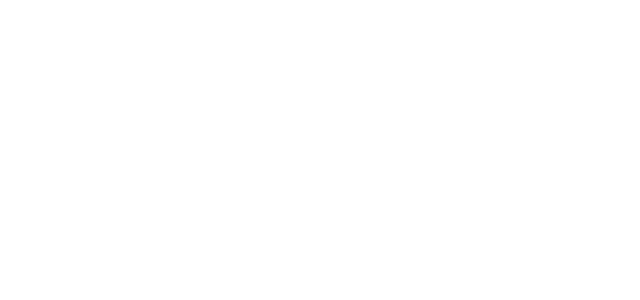
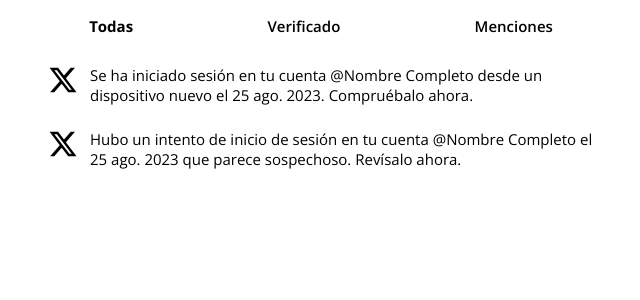
Before and after one commit to No-Country/s10-04-t-python-react-twitter, a React (Vite) app in the folder front/: page /notifications in a window 1280 px wide. Before the commit this address had no page. Shown: the top 300 px of the page, without its empty margins (319-959 px from the left). Built offline with nearby package versions, Linux system fonts and the light colour scheme.

Commit message:
feat: notifications

```diff
--- /dev/null
+++ b/front/src/Components/notifications/all-notifications.tsx
@@ -0,0 +1,13 @@
+import React from "react";
+import NotificationSystem from "./notification-system";
+
+const AllNotifications: React.FC = () => {
+  return (
+    <>
+      <NotificationSystem text="Se ha iniciado sesión en tu cuenta @Nombre Completo desde un dispositivo nuevo el 25 ago. 2023. Compruébalo ahora." />
+      <NotificationSystem text="Hubo un intento de inicio de sesión en tu cuenta @Nombre Completo el 25 ago. 2023 que parece sospechoso. Revísalo ahora." />
+    </>
+  );
+};
+
+export default AllNotifications;
--- /dev/null
+++ b/front/src/Components/notifications/metions-notifications.tsx
@@ -0,0 +1,22 @@
+import React from "react";
+
+const MentionsNotifications: React.FC = () => {
+  return (
+    <section className="w-full p-4">
+      <div className=" w-[60%] m-auto">
+        <img
+          src="https://abs.twimg.com/responsive-web/client-web/verification-check-400x200.v1.46c9cb39.png"
+          alt=""
+          className=""
+        />
+        <div>
+          <h2 className="text-[31px] font-extrabold leading-9">
+            No hay nada que ver aquí. Por ahora.
+          </h2>
+        </div>
+      </div>
+    </section>
+  );
+};
+
+export default MentionsNotifications;
--- /dev/null
+++ b/front/src/Components/notifications/notification-system.tsx
@@ -0,0 +1,30 @@
+import React from "react";
+
+type textopost = { text: string };
+
+const NotificationSystem: React.FC<textopost> = ({ text }) => {
+  return (
+    <div className="w-full flex px-4 py-3">
+      <div className="w-10 h-10 mr-3 flex justify-end items-start">
+        <div className="w-[30px] h-[30px]">
+          <svg
+            viewBox="0 0 24 24"
+            aria-hidden="true"
+            className="r-18jsvk2 r-4qtqp9 r-yyyyoo r-yucp9h r-dnmrzs r-bnwqim r-1plcrui r-lrvibr"
+          >
+            <g>
+              <path d="M18.244 2.25h3.308l-7.227 8.26 8.502 11.24H16.17l-5.214-6.817L4.99 21.75H1.68l7.73-8.835L1.254 2.25H8.08l4.713 6.231zm-1.161 17.52h1.833L7.084 4.126H5.117z"></path>
+            </g>
+          </svg>
+        </div>
+      </div>
+      <div className="flex-1">
+        <p className="font-normal text-[15px] leading-5 text-textblack">
+          {text}
+        </p>
+      </div>
+    </div>
+  );
+};
+
+export default NotificationSystem;
--- /dev/null
+++ b/front/src/Components/notifications/tab-notifications.tsx
@@ -0,0 +1,78 @@
+import React, { useState } from "react";
+import AllNotifications from "./all-notifications";
+import VerifiedNotifications from "./verified-notifications";
+import MentionsNotifications from "./metions-notifications";
+
+enum Tab {
+  ALL = "all",
+  VERIFIED = "verified",
+  MENTIONS = "mentions",
+}
+
+const TabContent: React.FC<{ activeTab: Tab }> = ({ activeTab }) => {
+  switch (activeTab) {
+    case Tab.VERIFIED:
+      return <VerifiedNotifications />;
+    case Tab.MENTIONS:
+      return <MentionsNotifications />;
+    case Tab.ALL:
+    default:
+      return <AllNotifications />;
+  }
+};
+
+const TabNotifications: React.FC = () => {
+  const [activeTab, setActiveTab] = useState<Tab>(Tab.ALL);
+
+  return (
+    <div className="w-full">
+      <div className="flex w-full h-[53px]">
+        <button
+          type="button"
+          onClick={() => setActiveTab(Tab.ALL)}
+          className={`relative flex items-center justify-center grow text-[15px] hover:bg-graylight ${
+            activeTab == "all"
+              ? "text-textblack font-bold"
+              : "text-textlight font-semibold"
+          }`}
+        >
+          Todas
+          {activeTab == "all" && (
+            <span className="absolute bottom-0 w-[56px] h-1 bg-primary rounded-sm" />
+          )}
+        </button>
+        <button
+          type="button"
+          onClick={() => setActiveTab(Tab.VERIFIED)}
+          className={`relative flex items-center justify-center grow text-[15px] hover:bg-graylight ${
+            activeTab == "verified"
+              ? "text-textblack font-bold"
+              : "text-textlight font-semibold"
+          }`}
+        >
+          Verificado
+          {activeTab == "verified" && (
+            <span className="absolute bottom-0 w-[75px] h-1 bg-primary rounded-sm" />
+          )}
+        </button>
+        <button
+          type="button"
+          onClick={() => setActiveTab(Tab.MENTIONS)}
+          className={`relative flex items-center justify-center grow text-[15px] hover:bg-graylight ${
+            activeTab == "mentions"
+              ? "text-textblack font-bold"
+              : "text-textlight font-semibold"
+          }`}
+        >
+          Menciones
+          {activeTab == "mentions" && (
+            <span className="absolute bottom-0 w-[79px] h-1 bg-primary rounded-sm" />
+          )}
+        </button>
+      </div>
+      <TabContent activeTab={activeTab} />
+    </div>
+  );
+};
+
+export default TabNotifications;
--- /dev/null
+++ b/front/src/Components/notifications/verified-notifications.tsx
@@ -0,0 +1,22 @@
+import React from "react";
+
+const VerifiedNotifications: React.FC = () => {
+  return (
+    <section className="w-full p-4">
+      <div className=" w-[60%] m-auto">
+        <img
+          src="https://abs.twimg.com/responsive-web/client-web/verification-check-400x200.v1.46c9cb39.png"
+          alt=""
+          className=""
+        />
+        <div>
+          <h2 className="text-[31px] font-extrabold leading-9">
+            No hay nada que ver aquí. Por ahora.
+          </h2>
+        </div>
+      </div>
+    </section>
+  );
+};
+
+export default VerifiedNotifications;
--- /dev/null
+++ b/front/src/Pages/Notifications.tsx
@@ -0,0 +1,12 @@
+import TabNotifications from "../Components/notifications/tab-notifications";
+
+const Notifications: React.FC = () => {
+  return (
+    <main className="flex justify-center w-full min-h-screen">
+      <section className="w-full max-w-[598px]">
+        <TabNotifications />
+      </section>
+    </main>
+  );
+};
+export default Notifications;
--- a/front/src/router/AppRouter.tsx
+++ b/front/src/router/AppRouter.tsx
@@ -1,24 +1,27 @@
 import { BrowserRouter, Route, Routes } from "react-router-dom";
 import { lazy, Suspense } from "react";
+import Notifications from "../Pages/Notifications";
 
 const Login: React.LazyExoticComponent<() => JSX.Element> = lazy(
   () => import("../Pages/Login")
 );
 const Home: React.LazyExoticComponent<() => JSX.Element> = lazy(
-    () => import ("../Pages/Home"))
+  () => import("../Pages/Home")
+);
 const PostTweets: React.LazyExoticComponent<() => JSX.Element> = lazy(
-    () => import ("../Pages/PostTweets")
-)
+  () => import("../Pages/PostTweets")
+);
 
 export default function AppRouter(): JSX.Element {
   return (
     <Suspense fallback={<h1>loading...</h1>}>
       <BrowserRouter>
         <Routes>
-            <Route path="/" element={<Home />}/>
-            <Route path="/posttweets" element={<PostTweets />} />
+          <Route path="/" element={<Home />} />
+          <Route path="/posttweets" element={<PostTweets />} />
           <Route path="/login" element={<Login />} />
           <Route path="/Home" element={<Home />} />
+          <Route path="/notifications" element={<Notifications />} />
         </Routes>
       </BrowserRouter>
     </Suspense>
```
